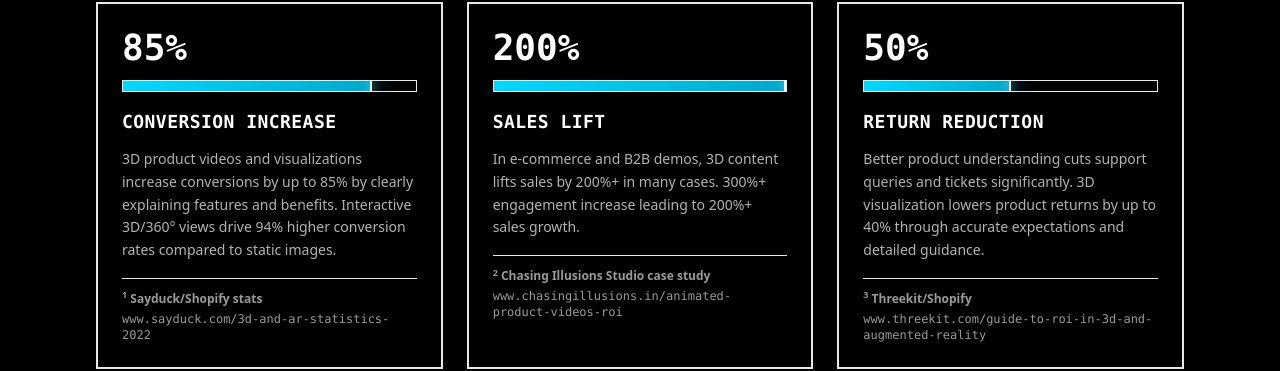
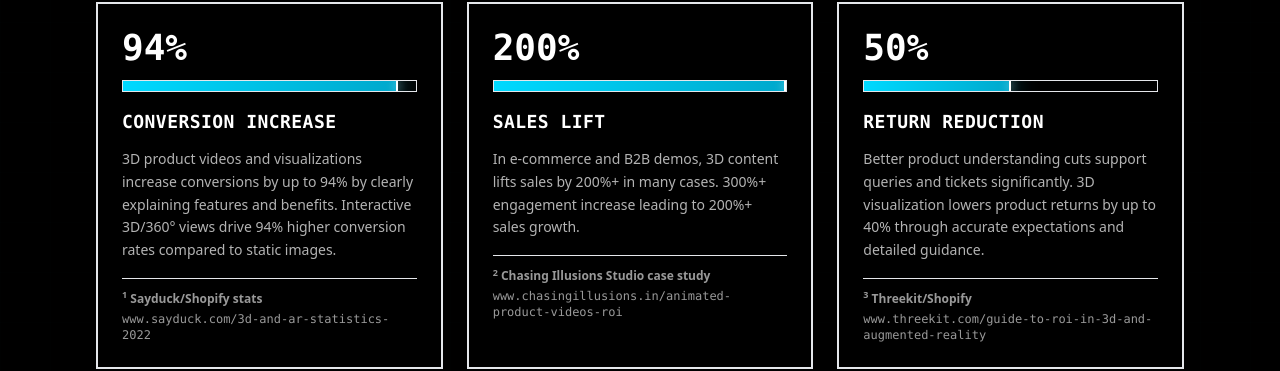
Before and after one commit to dreamloopone/horseheads-media, a React (Vite) app: page / in a window 1280 px wide. Shown: the part 6646-7017 px from the top of the page. Built offline with nearby package versions, Linux system fonts and the light colour scheme.

Commit message:
Update conversion increase statistic from 85% to 94%

```diff
--- a/src/components/ROISection.tsx
+++ b/src/components/ROISection.tsx
@@ -64,10 +64,10 @@ export default function ROISection() {
 
   const stats = [
     {
-      number: 85,
+      number: 94,
       title: 'Conversion Increase',
-      description: '3D product videos and visualizations increase conversions by up to 85% by clearly explaining features and benefits. Interactive 3D/360° views drive 94% higher conversion rates compared to static images.',
-      barWidth: 85,
+      description: '3D product videos and visualizations increase conversions by up to 94% by clearly explaining features and benefits. Interactive 3D/360° views drive 94% higher conversion rates compared to static images.',
+      barWidth: 94,
       source: 'Sayduck/Shopify stats',
       url: 'www.sayduck.com/3d-and-ar-statistics-2022',
       footnote: '1'
```
